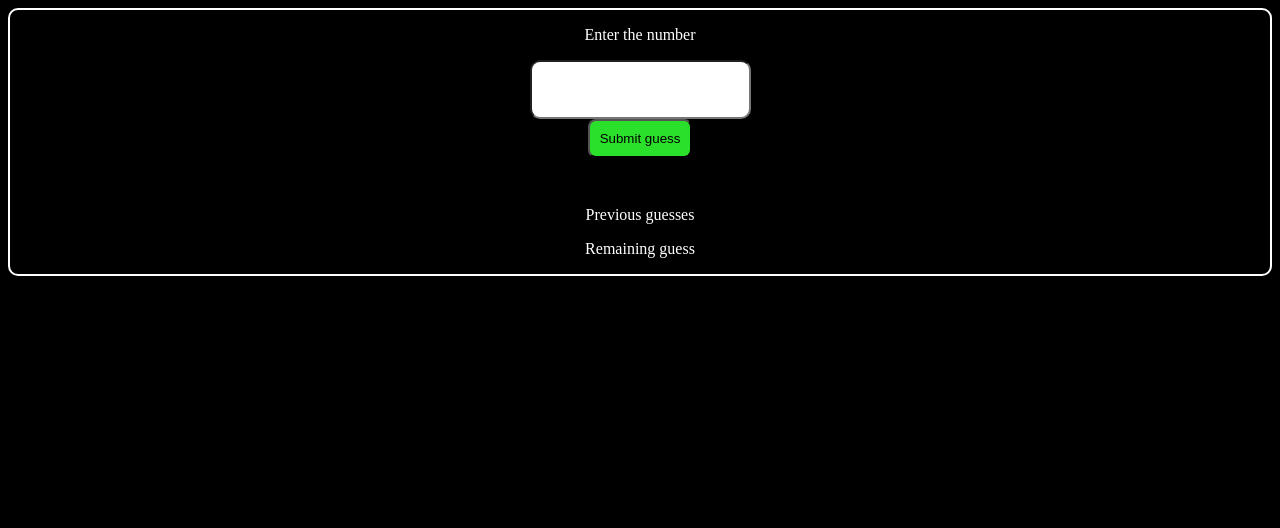
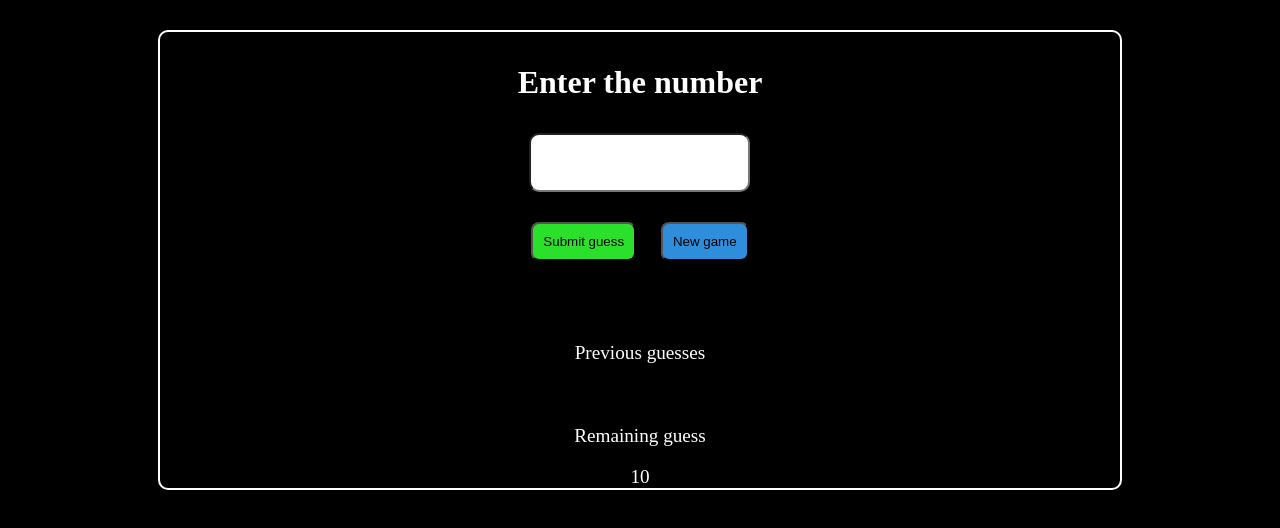
Before and after one commit to iSubhamSingh/JavaScript-MiniProjects, a plain HTML site: page GuessTheNumber/index.html in a window 1280 px wide. Drawn offline with Linux system fonts and the light colour scheme.

Commit message:
added feature to reveal correct ans after game over

```diff
--- a/GuessTheNumber/index.html
+++ b/GuessTheNumber/index.html
@@ -9,16 +9,17 @@
   <body>
     <div class="container">
       <form class="form">
-        <p>Enter the number</p>
+        <p style="font-weight: bold; font-size: xx-large;">Enter the number</p>
         <input type="text" id="input" /><br>
-        <input type="submit" id="submit" value="Submit guess" />
+        <input type="submit" id="submit" class="button" value="Submit guess" />
+        <input type="button" id="restart" class="button" value="New game">
       </form>
 
       <div class="results">
         <p>Previous guesses</p>
         <span id="previousG"></span>
         <p>Remaining guess</p>
-        <span id="remainingG"></span>
+        <span id="remainingG">10</span>
         <span class="correctAns"></span>
       </div>
     </div>
--- a/GuessTheNumber/script.js
+++ b/GuessTheNumber/script.js
@@ -1,12 +1,13 @@
-let randomNum = parseInt(Math.random() * 100 + 1);
+let randomNum = parseInt(Math.random() * 100  +  1);
 
 const submit = document.querySelector("#submit");
 const userInput = document.querySelector("#input");
 const prevG = document.querySelector("#previousG");
 const remainingG = document.querySelector("#remainingG");
 const correct = document.querySelector(".correctAns");
+const restart = document.querySelector("#restart");
 
-let i = 0;
+let increment = 0;
 let remain = 0;
 
 submit.addEventListener("click", function (e) {
@@ -22,7 +23,7 @@ function validate(inputNumber) {
     userInput.value = "";
   } else {
     if (inputNumber == randomNum) {
-      correct.innerHTML = `<h2>Congratulations! You guessed the correct answer</h2>`;
+      correct.innerHTML = `<h2 style="color:green">Congratulations! You guessed the correct answer</h2>`;
       endgame();
     } else if (inputNumber > randomNum) {
       correct.innerHTML = `<h2>Your guess is too high</h2>`;
@@ -38,10 +39,11 @@ function validate(inputNumber) {
 
 function printMessage(inputNumber){
     prevG.innerHTML += ` ${inputNumber} `;
-    remain = 10- i++;
+    remain = (10- ++increment );
 
     if(remain == 0){
         endgame();
+        correct.innerHTML = `<h2 style="color:red">Game Over!</h2><p ><strong>Correct Ans : ${randomNum}</strong></p>`;
     }
     remainingG.innerHTML = ` ${remain} `;
     userInput.value = "";
@@ -51,11 +53,7 @@ function printMessage(inputNumber){
 function endgame(){
     userInput.disabled = true;
     submit.disabled = true;
-    let btn = document.createElement("button");
-    btn.innerHTML = "New Game";
-    document.body.appendChild(btn);
-
-    btn.addEventListener("click", newGame);
+    restart.addEventListener("click", newGame);
 
 }
 
--- a/GuessTheNumber/style.css
+++ b/GuessTheNumber/style.css
@@ -1,9 +1,11 @@
 body{
     background-color: black;
     color: white;
+    font-size: larger;
 }
 
 .container{
+
     border: 2px solid white;
     display: flex;
     flex-direction: column;
@@ -12,16 +14,24 @@ body{
     justify-content: center;
     border-radius: 10px;
     gap: 2rem;
-
+    margin:  30px 150px 0px 150px;
 
 }
 
-#submit{
+#previousG{
+    border: 2px solid black;
+
+}
+
+.button{
+    margin: 30px 10px ;
     padding: 10px;
     background-color: rgb(43, 224, 43);
     border-radius: 8px;
 }
-
+#restart{
+    background-color: rgb(47, 142, 219);
+}
 #input{
     padding: 20px;
     border-radius: 10px;
```
